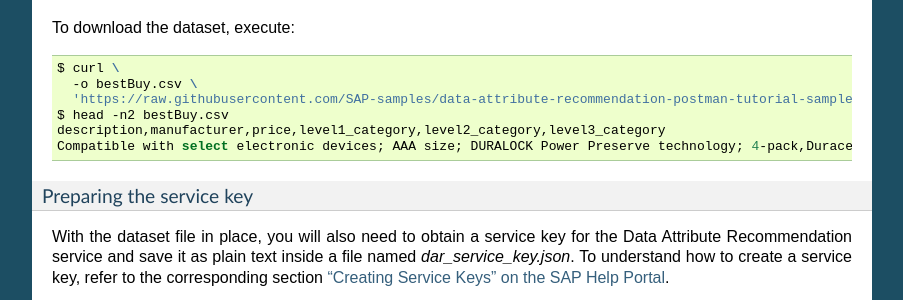
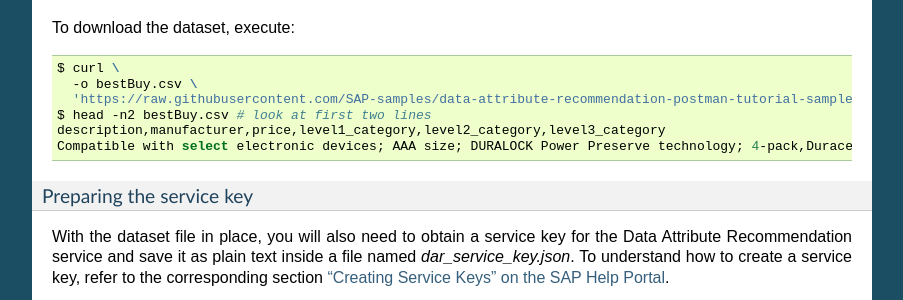
Before and after one commit to SAP/data-attribute-recommendation-python-sdk, a Sphinx documentation site: the page built from docs/source/index.rst, in a window 1280 px wide and 900 px high, scrolled down 780 px. Shown: the part 152-452 px from the top of the window, without its empty margins (198-1101 px from the left). Built offline with Sphinx 7.4.7, drawn with Linux system fonts in a browser that asks for light colours.

```diff
--- a/docs/source/index.rst
+++ b/docs/source/index.rst
@@ -65,7 +65,7 @@ To download the dataset, execute:
   $ curl \
     -o bestBuy.csv \
     'https://raw.githubusercontent.com/SAP-samples/data-attribute-recommendation-postman-tutorial-sample/master/Tutorial_Example_Dataset.csv'
-  $ head -n2 bestBuy.csv
+  $ head -n2 bestBuy.csv # look at first two lines
   description,manufacturer,price,level1_category,level2_category,level3_category
   Compatible with select electronic devices; AAA size; DURALOCK Power Preserve technology; 4-pack,Duracell,5.49,Connected Home & Housewares,Housewares,Household Batteries
 
```
Also changed, not shown: CHANGELOG.md (+2 -0 lines).
